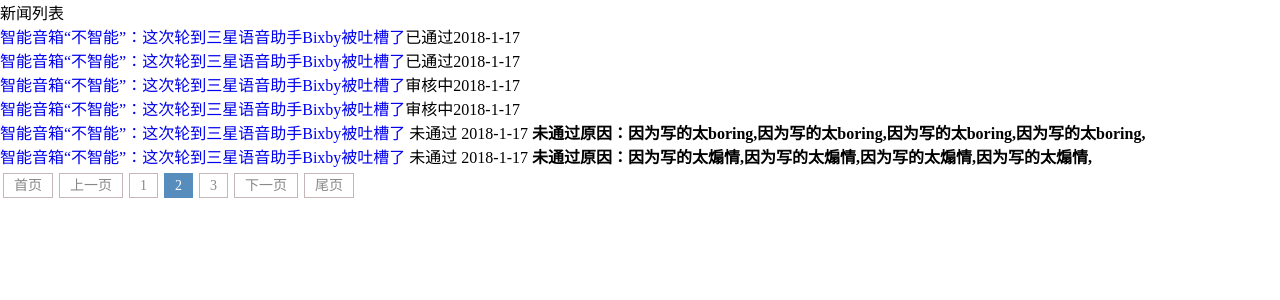
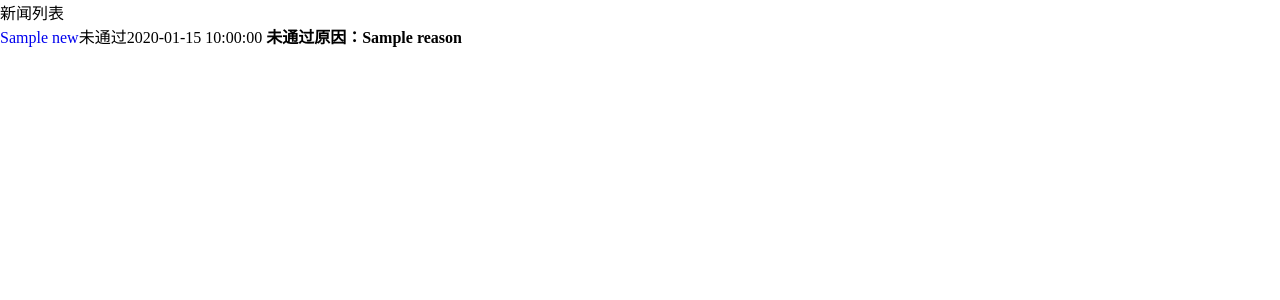
Before and after one commit to mengjunwei/New_economy_consulting_network, a Flask app: template info/templates/news/user_news_list.html in a window 1280 px wide. Shown: the top 300 px of the page. Run offline with Flask 2, Linux system fonts and the light colour scheme; the template is opened without the code that fills it: most values are stand-ins (such as "Sample title", 1, 10 or a date in 2020); parts of the project's set-up code (start-up, migrations or seed data) failed here and were passed over; some libraries are stand-ins or nearby versions.

Commit message:
用户中心新闻列表的渲染

```diff
--- a/info/templates/news/user.html
+++ b/info/templates/news/user.html
@@ -23,7 +23,7 @@
 				<li><a href="{{ url_for('profile.pass_info') }}" target="main_frame">密码修改</a></li>
 				<li><a href="{{ url_for('profile.collection_info') }}" target="main_frame">我的收藏</a></li>
 				<li><a href="{{ url_for('profile.user_news_release') }}" target="main_frame">新闻发布</a></li>
-				<li><a href="user_news_list.html" target="main_frame">新闻列表</a></li>
+				<li><a href="{{ url_for('profile.user_news_list') }}" target="main_frame">新闻列表</a></li>
 			</ul>
 		</div>
 
--- a/info/templates/news/user_news_list.html
+++ b/info/templates/news/user_news_list.html
@@ -13,22 +13,23 @@
     <div class="news_list">
         <h3>新闻列表</h3>
         <ul class="article_list">
-            <li><a href="user_news_release.html">智能音箱“不智能”：这次轮到三星语音助手Bixby被吐槽了</a><em class="pass">已通过</em><span>2018-1-17</span></li>
-            <li><a href="#">智能音箱“不智能”：这次轮到三星语音助手Bixby被吐槽了</a><em class="pass">已通过</em><span>2018-1-17</span></li>
-            <li><a href="#">智能音箱“不智能”：这次轮到三星语音助手Bixby被吐槽了</a><em class="review">审核中</em><span>2018-1-17</span></li>
-            <li><a href="#">智能音箱“不智能”：这次轮到三星语音助手Bixby被吐槽了</a><em class="review">审核中</em><span>2018-1-17</span></li>
-            <li>
-                <a href="#">智能音箱“不智能”：这次轮到三星语音助手Bixby被吐槽了</a>
-                <em class="nopass">未通过</em>
-                <span>2018-1-17</span>
-                <b>未通过原因：因为写的太boring,因为写的太boring,因为写的太boring,因为写的太boring,</b>
-            </li>
-            <li>
-                <a href="#">智能音箱“不智能”：这次轮到三星语音助手Bixby被吐槽了</a>
-                <em class="nopass">未通过</em>
-                <span>2018-1-17</span>
-                <b>未通过原因：因为写的太煽情,因为写的太煽情,因为写的太煽情,因为写的太煽情,</b>
-            </li>
+            {% for news in context.news_list %}
+                <li>
+                    {% if news.status == 0 %}
+                        {# 审核通过 #}
+                        <a href="/news/news_detal/{{ news.id }}">{{ news.title }}</a><em class="pass">已通过</em><span>{{ news.create_time }}</span>
+                    {% elif news.status == 1 %}
+                        {# 审核中 #}
+                        <a href="javascript:;">{{ news.title }}</a><em class="review">审核中</em><span>{{ news.create_time }}</span>
+                    {% else %}
+                        {# 审核不通过 #}
+                        <a href="javascript:;">{{ news.title }}</a><em class="nopass">未通过</em><span>{{ news.create_time }}</span>
+                        <b>未通过原因：{{ news.reason }}</b>
+                    {% endif %}
+                </li>
+            {% endfor %}
+
+
         </ul>
         <div id="pagination" class="page"></div>
         <script>
@@ -37,10 +38,10 @@
 
             $(function(){
                 $("#pagination").pagination({
-                    currentPage: 2,
-                    totalPage: 3,
+                    currentPage: {{ context.current_page }},
+                    totalPage: {{ context.total_page }},
                     callback: function(current) {
-                        alert('ok!');
+                        window.location.href = '{{ url_for('profile.user_news_list') }}?p=' + current
                     }
                 });
             });
```
Also changed, not shown: info/modules/profile/views.py (+53 -0 lines).
